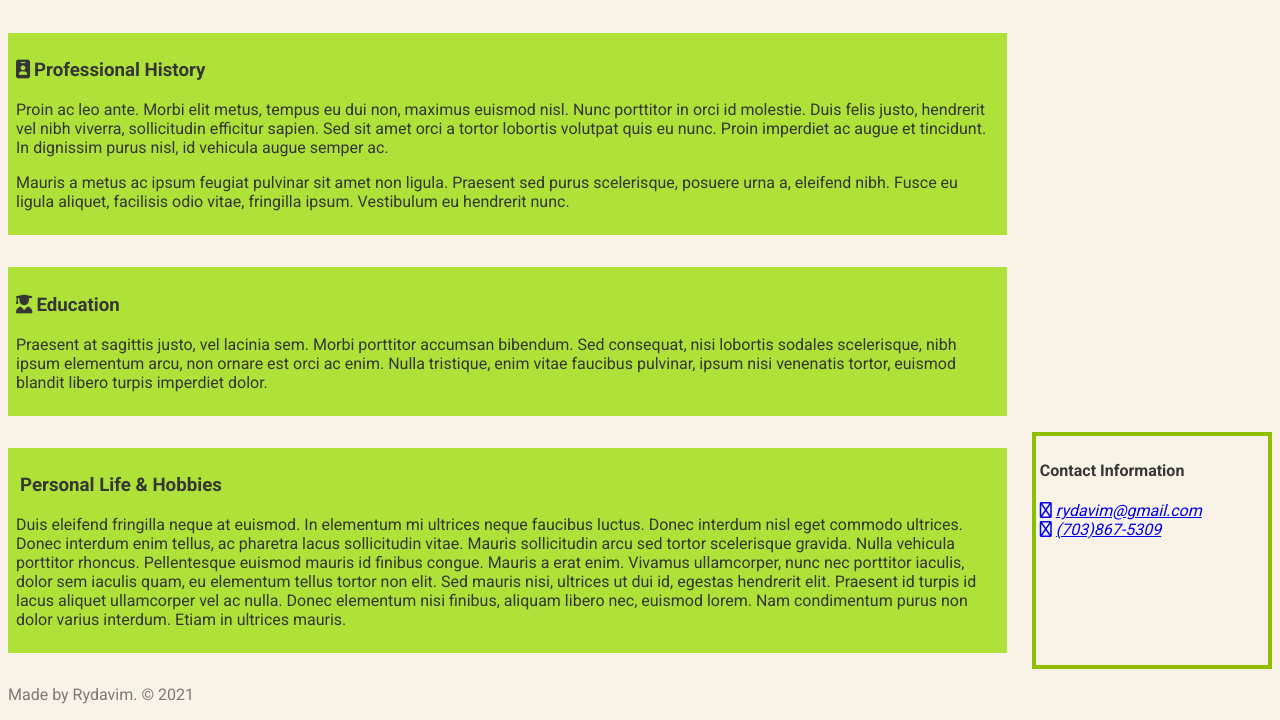
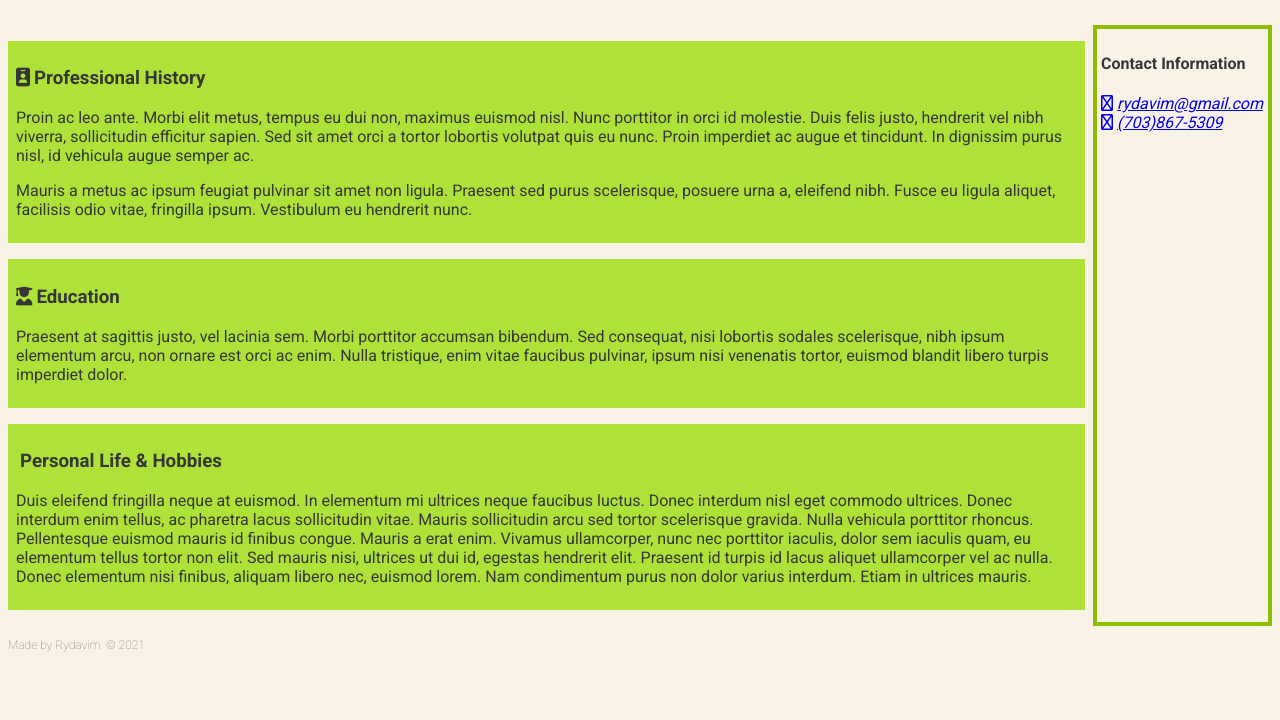
Before and after one commit to Rydavim/portfolio, a plain HTML site: page about.html in a window 1280 px wide. Shown: the part 213-933 px from the top of the page. After the commit the page ends 877 px from the top, so only its background shows below. Drawn offline with Linux system fonts and the light colour scheme; some icons are missing.

Commit message:
added flexbox layout

```diff
--- a/about.html
+++ b/about.html
@@ -22,6 +22,7 @@
 
     <section id="about" class="container">
       <h2>About Me</h2>
+      <div id="main-content">
         <article>
           <h3><i class="fas fa-id-badge"></i>Professional History</h3>
           <p>Proin ac leo ante. Morbi elit metus, tempus eu dui non, maximus euismod nisl. Nunc porttitor in orci id molestie. Duis felis justo, hendrerit vel nibh viverra, sollicitudin efficitur sapien. Sed sit amet orci a tortor lobortis volutpat quis eu nunc. Proin imperdiet ac augue et tincidunt. In dignissim purus nisl, id vehicula augue semper ac.</p>
@@ -35,6 +36,7 @@
           <h3><i class="fal fa-dice-d20"></i>Personal Life &#38; Hobbies</h3>
           <p>Duis eleifend fringilla neque at euismod. In elementum mi ultrices neque faucibus luctus. Donec interdum nisl eget commodo ultrices. Donec interdum enim tellus, ac pharetra lacus sollicitudin vitae. Mauris sollicitudin arcu sed tortor scelerisque gravida. Nulla vehicula porttitor rhoncus. Pellentesque euismod mauris id finibus congue. Mauris a erat enim. Vivamus ullamcorper, nunc nec porttitor iaculis, dolor sem iaculis quam, eu elementum tellus tortor non elit. Sed mauris nisi, ultrices ut dui id, egestas hendrerit elit. Praesent id turpis id lacus aliquet ullamcorper vel ac nulla. Donec elementum nisi finibus, aliquam libero nec, euismod lorem. Nam condimentum purus non dolor varius interdum. Etiam in ultrices mauris.</p>
         </article>
+      </div>
       <aside>
         <h4>Contact Information</h4>
         <address>
--- a/styles/stylesheet.css
+++ b/styles/stylesheet.css
@@ -63,18 +63,15 @@ article {
 }
 
 img {
-  max-width: 75%;
+  max-width: 100%;
   border: 0.5rem solid #8FBE00; /* feeble week (grass green) */
   border-radius: 0.25rem;
 }
 
-img[src$=".png"] {
-  box-sizing: content-box;
-  padding: 0.5rem;
-}
-
 footer {
   color: rgba(0, 0, 0, .5);
+  font-size: 0.75rem;
+  font-weight: 100;
 }
 
 small {
@@ -82,7 +79,6 @@ small {
 }
 
 aside {
-  display: inline-block;
   padding: 0.25rem;
   border: 0.25rem solid #8FBE00; /* feeble week (grass green) */
 }
@@ -93,12 +89,7 @@ i {
   padding-right: 0.25rem;
 }
 
-.container h2 {
-  width: 100%;
-}
-
-#projects,
-#about {
+#projects {
   justify-content: space-between;
 }
 
@@ -106,11 +97,22 @@ i {
   width: 48.75%;
 }
 
-#about article {
-  width: 79%;
+.container h2 {
+  width: 100%;
 }
 
-#about aside {
-  width: 19%;
-  justify-self: flex-start;
+#about {
+  display: flex;
+  flex-wrap: wrap;
+  gap: 0.5rem;
 }
+
+#about > :last-child {
+  flex-grow: 1;
+}
+
+#main-content {
+  flex-basis: 0;
+  flex-grow: 999;
+  min-width: 70%;
+}
```
Lines whose indentation alone changed are shown as unchanged.
